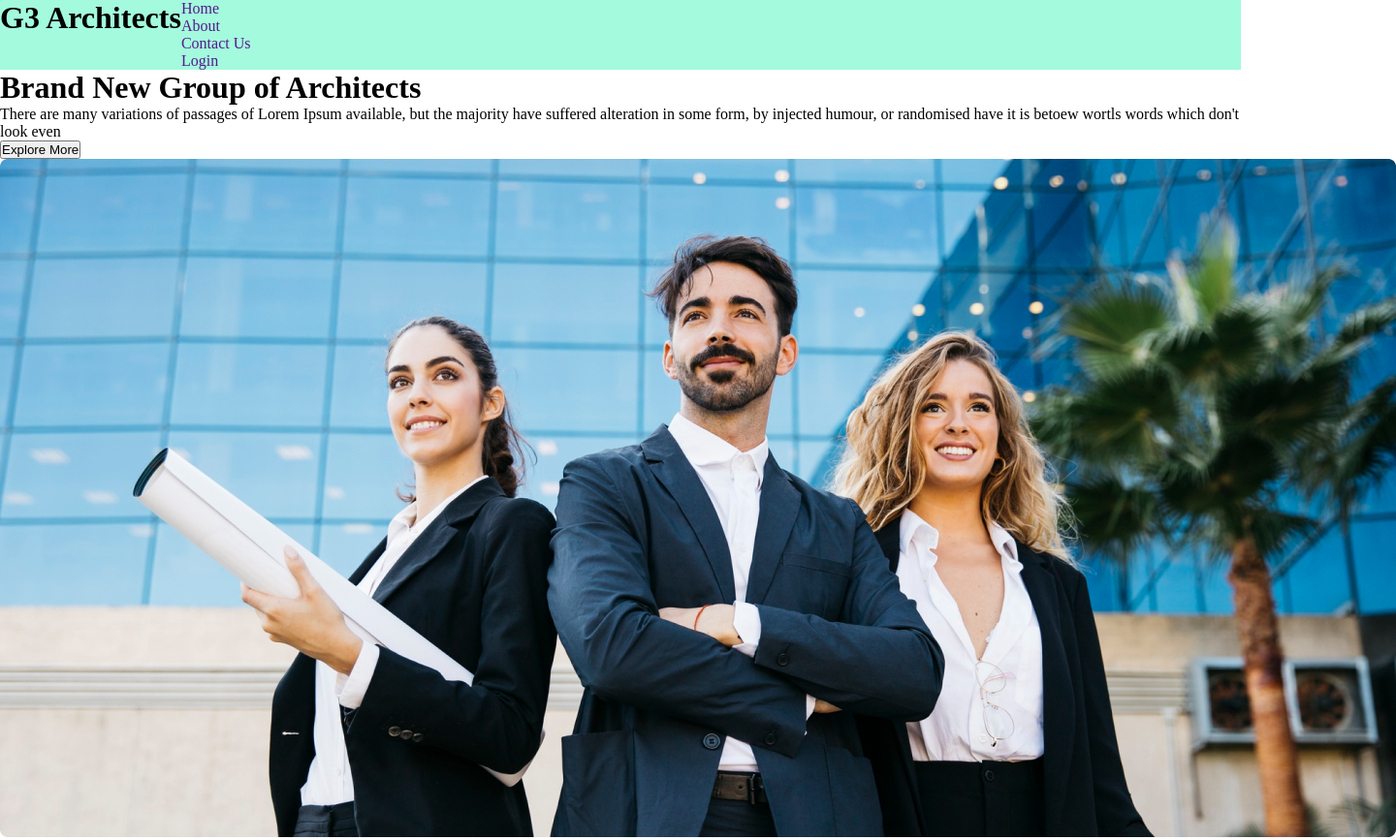
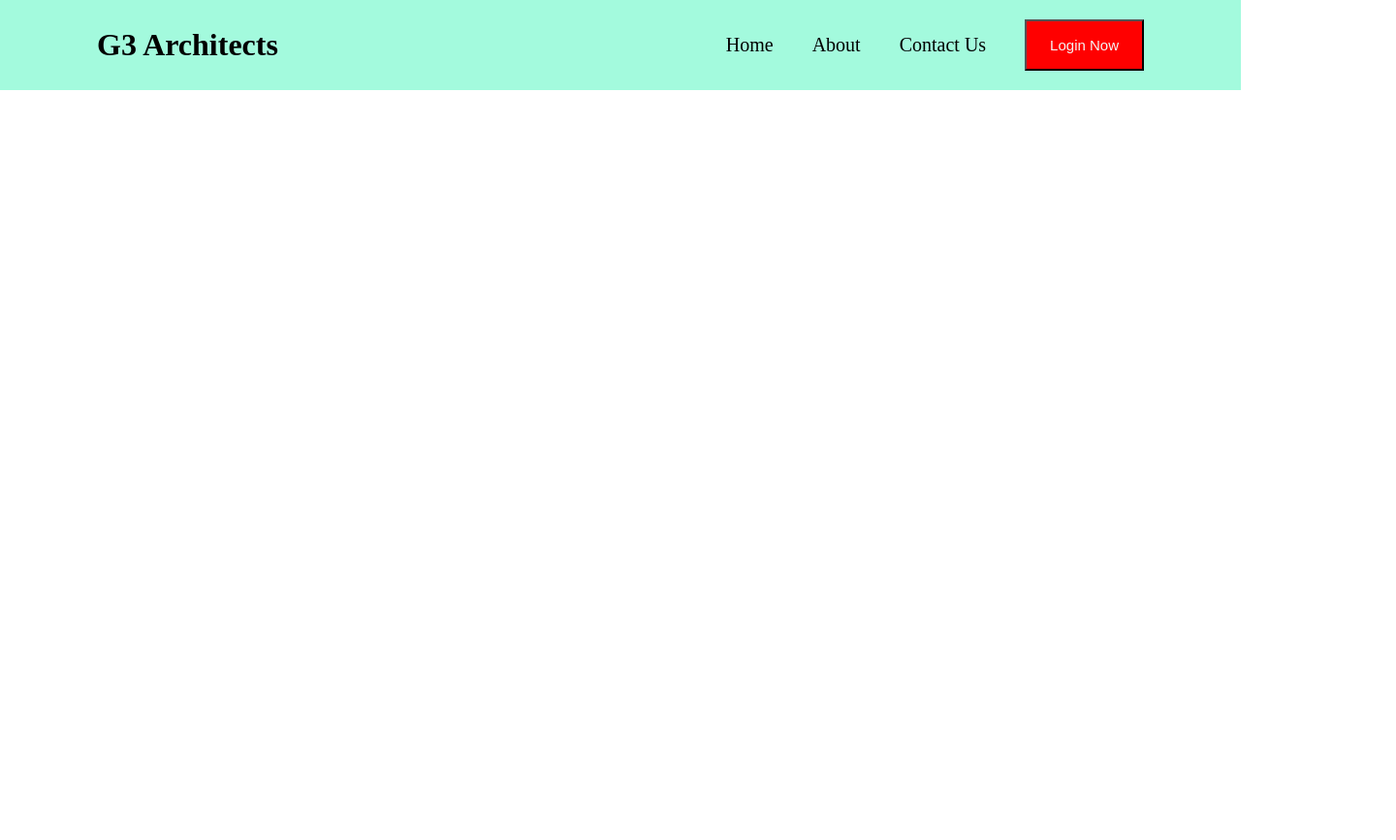
Before and after one commit to ahassh1/g3-architect-website, a plain HTML site: page index.html in a window 1280 px wide. Shown: the top 867 px of the page at 97% size, 1440 px wide, since content can reach past the window. After the commit the page ends 800 px from the top, so only its background shows below. Drawn offline with Linux system fonts and the light colour scheme.

Commit message:
navbar created

```diff
--- a/index.html
+++ b/index.html
@@ -19,11 +19,13 @@
                         <li><a href="">Home</a></li>
                         <li><a href="">About</a></li>
                         <li><a href="">Contact Us</a></li>
-                        <li><a href="">Login</a></li>
+                       <button class="nav_btn">
+                        Login Now
+                       </button>
                     </ul>
                 </div>
 
-                <div>
+                <!-- <div>
                     <h1>Brand New
                         Group of Architects
                     </h1>
@@ -34,12 +36,12 @@
                         <button>Explore More</button>
                     </div>
                 </div>
-                <div> <img src="./images/banner.png" alt=""></div>
+                <div> <img src="./images/banner.png" alt=""></div> -->
 
             </header>
 
 
-     <main>
+     <!-- <main>
             <section>
                 <div>
                     <img src="/images/team1.png" alt="">
@@ -156,7 +158,7 @@
                     All rights reserved copyright@2023 startup landing page design
                 </div>
               </section>
-    </footer>
+    </footer> -->
 
 </body>
 
--- a/style.css
+++ b/style.css
@@ -1,19 +1,34 @@
 *{
     padding: 0;
     margin: 0;
+    box-sizing: border-box;
 }
 .nav_content{
     display: flex;
     background-color: rgb(163, 250, 221);
+    align-items: center;
+    justify-content: space-between;
+    padding: 20px 100px;
+}
+.nav_content ul{
+    display: flex;
+}
+.nav_content li{
+    list-style: none;
+    margin-right: 40px;
+    text-align: center;
+    padding: 15px 0;
 
-}
-.nav_content ul li{
-    list-style: none;
 }
 .nav_content ul a{
     text-decoration: none;
-}
-.banner_btn{
-    padding: 10ox 12px;
+    color: black;
+    font-size: 20px;
 
 }
+.nav_btn{
+    padding: 12px 24px;
+    font-size: 15px;
+    background-color: rgb(255, 0, 0);
+    color: whitesmoke;
+}
```
